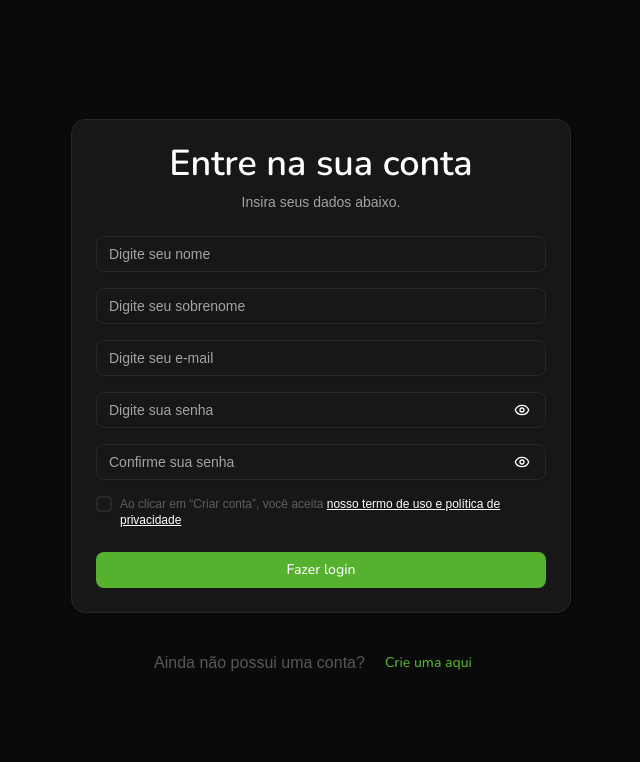
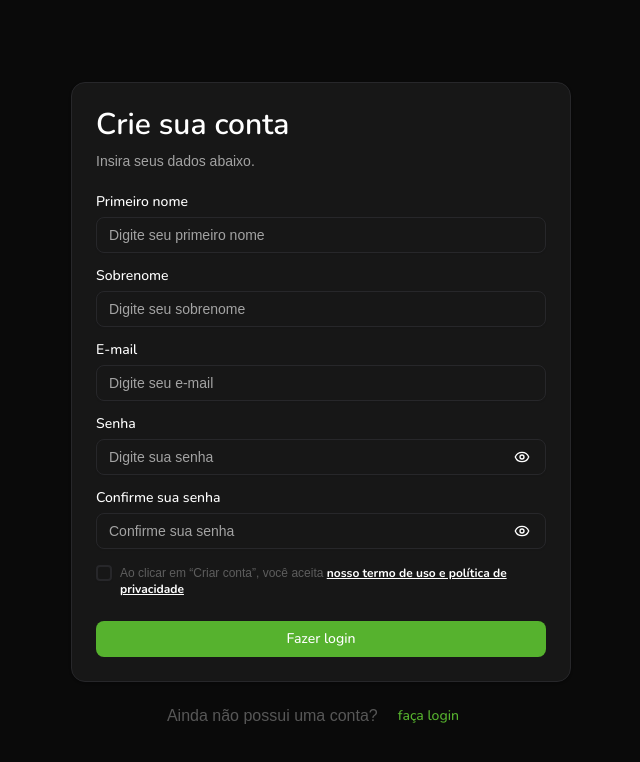
Before and after one commit to Alessandro-Vieira77/fintrack, a React (Vite) app: page /signup in a window 1280 px wide. Shown: the top 762 px of the page, without its empty margins (319-959 px from the left). Built offline with nearby package versions, Linux system fonts and the light colour scheme; a web font is replaced by a local one.

Commit message:
feat: add validation to sign up form

```diff
--- /dev/null
+++ b/src/components/ui/form.jsx
@@ -0,0 +1,126 @@
+'use client'
+import { Slot } from '@radix-ui/react-slot'
+import * as React from 'react'
+import { Controller, FormProvider, useFormContext, useFormState } from 'react-hook-form'
+
+import { Label } from '@/components/ui/label'
+import { cn } from '@/lib/utils'
+
+const Form = FormProvider
+
+const FormFieldContext = React.createContext({})
+
+const FormField = ({ ...props }) => {
+  return (
+    <FormFieldContext.Provider value={{ name: props.name }}>
+      <Controller {...props} />
+    </FormFieldContext.Provider>
+  )
+}
+
+const useFormField = () => {
+  const fieldContext = React.useContext(FormFieldContext)
+  const itemContext = React.useContext(FormItemContext)
+  const { getFieldState } = useFormContext()
+  const formState = useFormState({ name: fieldContext.name })
+  const fieldState = getFieldState(fieldContext.name, formState)
+
+  if (!fieldContext) {
+    throw new Error('useFormField should be used within <FormField>')
+  }
+
+  const { id } = itemContext
+
+  return {
+    id,
+    name: fieldContext.name,
+    formItemId: `${id}-form-item`,
+    formDescriptionId: `${id}-form-item-description`,
+    formMessageId: `${id}-form-item-message`,
+    ...fieldState,
+  }
+}
+
+const FormItemContext = React.createContext({})
+
+function FormItem({ className, ...props }) {
+  const id = React.useId()
+
+  return (
+    <FormItemContext.Provider value={{ id }}>
+      <div data-slot="form-item" className={cn('grid gap-2', className)} {...props} />
+    </FormItemContext.Provider>
+  )
+}
+
+function FormLabel({ className, ...props }) {
+  const { error, formItemId } = useFormField()
+
+  return (
+    <Label
+      data-slot="form-label"
+      data-error={!!error}
+      className={cn('data-[error=true]:text-destructive', className)}
+      htmlFor={formItemId}
+      {...props}
+    />
+  )
+}
+
+function FormControl({ ...props }) {
+  const { error, formItemId, formDescriptionId, formMessageId } = useFormField()
+
+  return (
+    <Slot
+      data-slot="form-control"
+      id={formItemId}
+      aria-describedby={!error ? `${formDescriptionId}` : `${formDescriptionId} ${formMessageId}`}
+      aria-invalid={!!error}
+      {...props}
+    />
+  )
+}
+
+function FormDescription({ className, ...props }) {
+  const { formDescriptionId } = useFormField()
+
+  return (
+    <p
+      data-slot="form-description"
+      id={formDescriptionId}
+      className={cn('text-muted-foreground text-sm', className)}
+      {...props}
+    />
+  )
+}
+
+function FormMessage({ className, ...props }) {
+  const { error, formMessageId } = useFormField()
+  const body = error ? String(error?.message ?? '') : props.children
+
+  if (!body) {
+    return null
+  }
+
+  return (
+    <p
+      data-slot="form-message"
+      id={formMessageId}
+      className={cn('text-destructive text-sm', className)}
+      {...props}
+    >
+      {body}
+    </p>
+  )
+}
+
+export {
+  Form,
+  FormControl,
+  FormDescription,
+  FormField,
+  FormItem,
+  FormLabel,
+  FormMessage,
+  useFormField,
+}
--- a/src/components/ui/input.jsx
+++ b/src/components/ui/input.jsx
@@ -1,11 +1,29 @@
 // eslint-disable-next-line no-unused-vars
 import * as React from 'react'
+import { forwardRef } from 'react'
 
 import { cn } from '@/lib/utils'
 
-function Input({ className, type, ...props }) {
+// function Input({ className, type, ...props }) {
+//   return (
+//     <input
+//       type={type}
+//       data-slot="input"
+//       className={cn(
+//         'file:text-foreground placeholder:text-muted-foreground selection:bg-primary selection:text-primary-foreground dark:bg-input/30 border-input h-9 w-full min-w-0 rounded-md border bg-transparent px-3 py-1 text-base shadow-xs transition-[color,box-shadow] outline-none file:inline-flex file:h-7 file:border-0 file:bg-transparent file:text-sm file:font-medium disabled:pointer-events-none disabled:cursor-not-allowed disabled:opacity-50 md:text-sm',
+//         'focus-visible:border-ring focus-visible:ring-ring/50 focus-visible:ring-[3px]',
+//         'aria-invalid:ring-destructive/20 dark:aria-invalid:ring-destructive/40 aria-invalid:border-destructive',
+//         className,
+//       )}
+//       {...props}
+//     />
+//   )
+// }
+
+const Input = forwardRef(({ className, type, ...props }, ref) => {
   return (
     <input
+      ref={ref}
       type={type}
       data-slot="input"
       className={cn(
@@ -17,6 +35,8 @@ function Input({ className, type, ...props }) {
       {...props}
     />
   )
-}
+})
+
+Input.displayName = 'Input'
 
 export { Input }
--- /dev/null
+++ b/src/components/ui/label.jsx
@@ -0,0 +1,20 @@
+import * as LabelPrimitive from '@radix-ui/react-label'
+// eslint-disable-next-line no-unused-vars
+import * as React from 'react'
+
+import { cn } from '@/lib/utils'
+
+function Label({ className, ...props }) {
+  return (
+    <LabelPrimitive.Root
+      data-slot="label"
+      className={cn(
+        'flex items-center gap-2 text-sm leading-none font-medium select-none group-data-[disabled=true]:pointer-events-none group-data-[disabled=true]:opacity-50 peer-disabled:cursor-not-allowed peer-disabled:opacity-50',
+        className,
+      )}
+      {...props}
+    />
+  )
+}
+
+export { Label }
--- a/src/pages/Signup.jsx
+++ b/src/pages/Signup.jsx
@@ -1,4 +1,7 @@
+import { zodResolver } from '@hookform/resolvers/zod'
+import { useForm } from 'react-hook-form'
 import { Link } from 'react-router'
+import * as zod from 'zod'
 
 import PasswordInput from '@/components/password-input'
 import { Button } from '@/components/ui/button'
@@ -11,43 +14,188 @@ import {
   CardTitle,
 } from '@/components/ui/card'
 import { Checkbox } from '@/components/ui/checkbox'
+import {
+  Form,
+  FormControl,
+  FormField,
+  FormItem,
+  FormLabel,
+  FormMessage,
+} from '@/components/ui/form'
 import { Input } from '@/components/ui/input'
 
+const signupSchema = zod.object({
+  firstName: zod.string().trim().min(1, {
+    message: 'o campo nome é obrigatório',
+  }),
+  lastName: zod.string().trim().min(1, {
+    message: 'o campo sobrenome é obrigatório',
+  }),
+  email: zod
+    .string()
+    .trim()
+    .min(1, {
+      message: 'o campo e-mail é obrigatório',
+    })
+    .email({
+      message: 'o campo e-mail é inválido',
+    })
+    .min(1, {
+      message: 'o campo e-mail é obrigatório',
+    }),
+  password: zod.string().trim().min(6, {
+    message: 'a senha deve ter no mínimo 6 caracteres',
+  }),
+  confirmPassword: zod.string().trim().min(6, {
+    message: 'a confirmação de senha deve ter no mínimo 6 caracteres',
+  }),
+  terms: zod.boolean().refine(value => value === true, {
+    message: 'você deve aceitar nossos termos e condições',
+  }),
+})
+
 function Signup() {
+  const method = useForm({
+    resolver: zodResolver(signupSchema),
+    defaultValues: {
+      firstName: '',
+      lastName: '',
+      email: '',
+      password: '',
+      confirmPassword: '',
+      terms: false,
+    },
+  })
+
+  function onSubmit(values) {
+    console.log(values)
+  }
+
   return (
-    <div className="flex h-screen w-screen flex-col items-center justify-center gap-8">
-      <Card className="w-full max-w-[500px]">
-        <CardHeader className="text-center">
-          <CardTitle className="text-4xl">Entre na sua conta</CardTitle>
+    <div className="flex min-h-screen max-w-screen flex-col items-center justify-center gap-4">
+      <Form {...method}>
+        <form onSubmit={method.handleSubmit(onSubmit)}>
+          <Card className="mt-10 w-full max-w-[500px]">
+            <CardHeader>
+              <CardTitle className="text-3xl">Crie sua conta</CardTitle>
               <CardDescription>Insira seus dados abaixo.</CardDescription>
             </CardHeader>
             <CardContent className="space-y-4">
-          <Input placeholder="Digite seu nome" />
-          <Input placeholder="Digite seu sobrenome" />
-          <Input placeholder="Digite seu e-mail" />
-          <PasswordInput />
-          <PasswordInput placeholder="Confirme sua senha" />
+              <FormField
+                control={method.control}
+                name="firstName"
+                render={({ field }) => (
+                  <FormItem>
+                    <FormLabel>Primeiro nome</FormLabel>
+                    <FormControl>
+                      <Input placeholder="Digite seu primeiro nome" {...field} />
+                    </FormControl>
+                    <FormMessage />
+                  </FormItem>
+                )}
+              />
+
+              <FormField
+                control={method.control}
+                name="lastName"
+                render={({ field }) => (
+                  <FormItem>
+                    <FormLabel>Sobrenome</FormLabel>
+                    <FormControl>
+                      <Input placeholder="Digite seu sobrenome" {...field} />
+                    </FormControl>
+                    <FormMessage />
+                  </FormItem>
+                )}
+              />
+
+              <FormField
+                control={method.control}
+                name="email"
+                render={({ field }) => (
+                  <FormItem>
+                    <FormLabel>E-mail</FormLabel>
+                    <FormControl>
+                      <Input placeholder="Digite seu e-mail" {...field} />
+                    </FormControl>
+                    <FormMessage />
+                  </FormItem>
+                )}
+              />
+
+              <FormField
+                control={method.control}
+                name="password"
+                render={({ field }) => (
+                  <FormItem>
+                    <FormLabel>Senha</FormLabel>
+                    <FormControl>
+                      <PasswordInput {...field} />
+                    </FormControl>
+                    <FormMessage />
+                  </FormItem>
+                )}
+              />
+
+              <FormField
+                control={method.control}
+                name="confirmPassword"
+                render={({ field }) => (
+                  <FormItem>
+                    <FormLabel>Confirme sua senha</FormLabel>
+                    <FormControl>
+                      <PasswordInput placeholder="Confirme sua senha" {...field} />
+                    </FormControl>
+                    <FormMessage />
+                  </FormItem>
+                )}
+              />
+
+              <FormField
+                control={method.control}
+                name="terms"
+                render={({ field }) => (
+                  <FormItem>
+                    <FormControl>
                       <label className="flex gap-2" htmlFor="terms">
-            <Checkbox id="terms" className="border-primary-green border-2" />
+                        <Checkbox
+                          checked={field.value}
+                          onCheckedChange={field.onChange}
+                          id="terms"
+                          className="border-primary-green border-2"
+                        />
                         <div className="text-xs">
-              <span className="text-muted-foreground opacity-50">
+                          <span
+                            className={`text-muted-foreground opacity-50 ${method.formState.errors.terms && 'font-bold text-red-500'}`}
+                          >
                             Ao clicar em “Criar conta”, você aceita{' '}
                           </span>
-              <a href="#" className="text-white underline">
+                          <a
+                            href="#"
+                            className={`underline ${method.formState.errors.terms ? 'font-bold text-red-500' : 'font-bold text-white'} `}
+                          >
                             nosso termo de uso e política de privacidade
                           </a>
                         </div>
                       </label>
+                    </FormControl>
+                  </FormItem>
+                )}
+              />
             </CardContent>
             <CardFooter>
-          <Button className="w-full">Fazer login</Button>
+              <Button type="submit" className="w-full">
+                Fazer login
+              </Button>
             </CardFooter>
           </Card>
-      <div className="flex items-center gap-1">
+        </form>
+      </Form>
+      <div className="mb-6 flex w-[500px] items-center justify-center gap-1">
         <p className="text-muted-foreground opacity-50">Ainda não possui uma conta? </p>
         <Button variant="link" asChild>
           <Link to={'/login'} className="text-primary">
-            Crie uma aqui
+            faça login
           </Link>
         </Button>
       </div>
```
Also changed, not shown: package.json (+6 -1 lines), src/components/password-input.jsx (+12 -3 lines), src/components/ui/checkbox.jsx (+6 -2 lines), 1 other file (tests, documents, lock files or other folders). Lines whose indentation alone changed are shown as unchanged.
